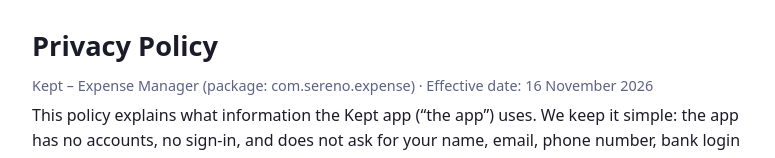
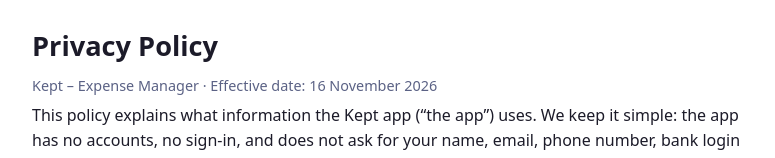
Before and after one commit to Manthanchauhan18/playstore, a plain HTML site: page kept-privacy/index.html in a window 1280 px wide. Shown: the top 158 px of the page, without its empty margins (248-1023 px from the left). Drawn offline with Linux system fonts and the light colour scheme.

Commit message:
remove package name

```diff
--- a/kept-privacy/index.html
+++ b/kept-privacy/index.html
@@ -17,7 +17,7 @@
 <body>
 <main>
   <h1>Privacy Policy</h1>
-  <p class="meta">Kept &ndash; Expense Manager (package: com.sereno.expense) &middot; Effective date: 16 November 2026</p>
+  <p class="meta">Kept &ndash; Expense Manager &middot; Effective date: 16 November 2026</p>
 
   <p>This policy explains what information the Kept app (&ldquo;the app&rdquo;) uses. We keep it simple: the app has no accounts, no sign-in, and does not ask for your name, email, phone number, bank login or location.</p>
 
```
